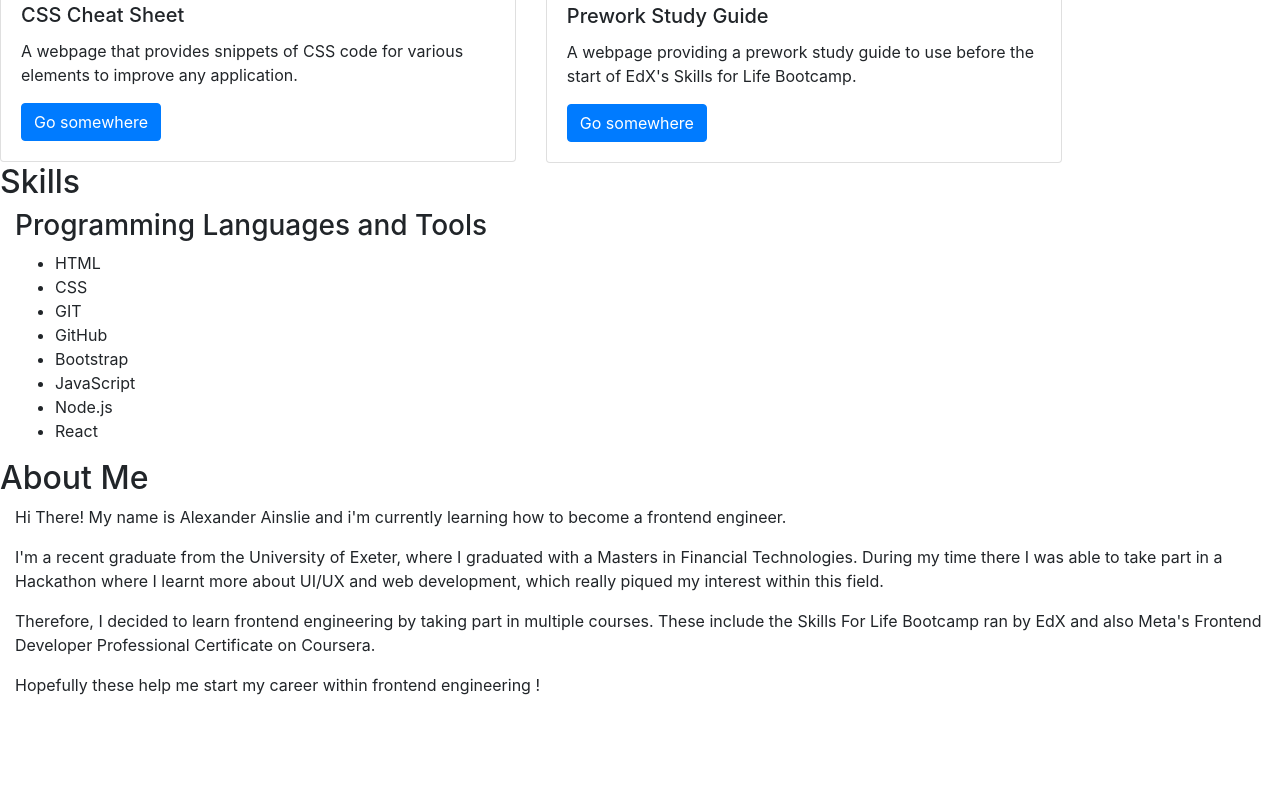
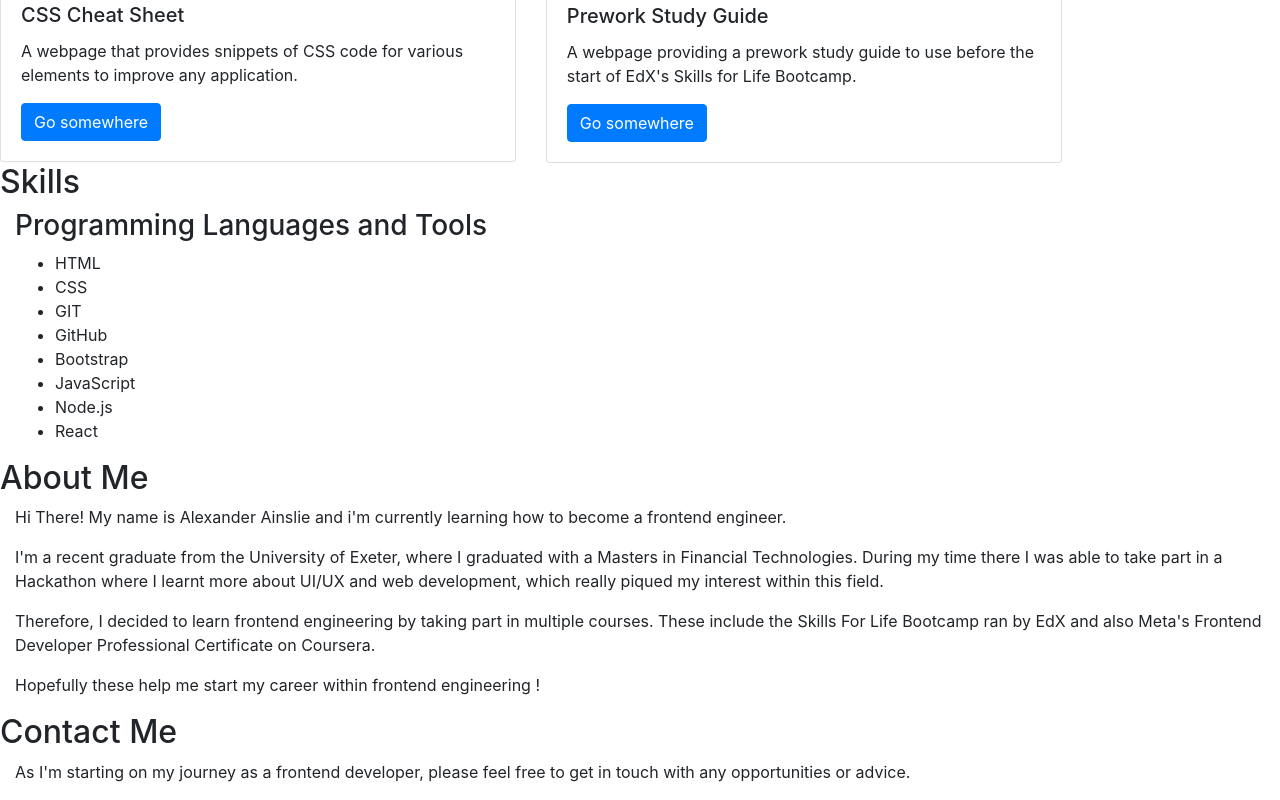
Before and after one commit to AlexAins/Bootstrap-Folio, a plain HTML site: page index.html in a window 1280 px wide. Shown: the part 2242-3042 px from the top of the page. Before the commit the page ends 2955 px from the top, so only its background shows below. Drawn offline with nearby package versions, Linux system fonts and the light colour scheme.

Commit message:
Added basic content for Contact Me Section

```diff
--- a/index.html
+++ b/index.html
@@ -150,7 +150,16 @@
     </section>
 
     <!-- Contact Section -->
+    <section class="page-section">
 
+        <div class="page-header">
+            <h2>Contact Me</h2>
+        </div>
+
+        <div class="container-fluid">
+            <p>As I'm starting on my journey as a frontend developer, please feel free to get in touch with any opportunities or advice.</p>
+        </div>
+    </section>
 
     <!-- Footer including Links -->
     <footer class="footer">
```
